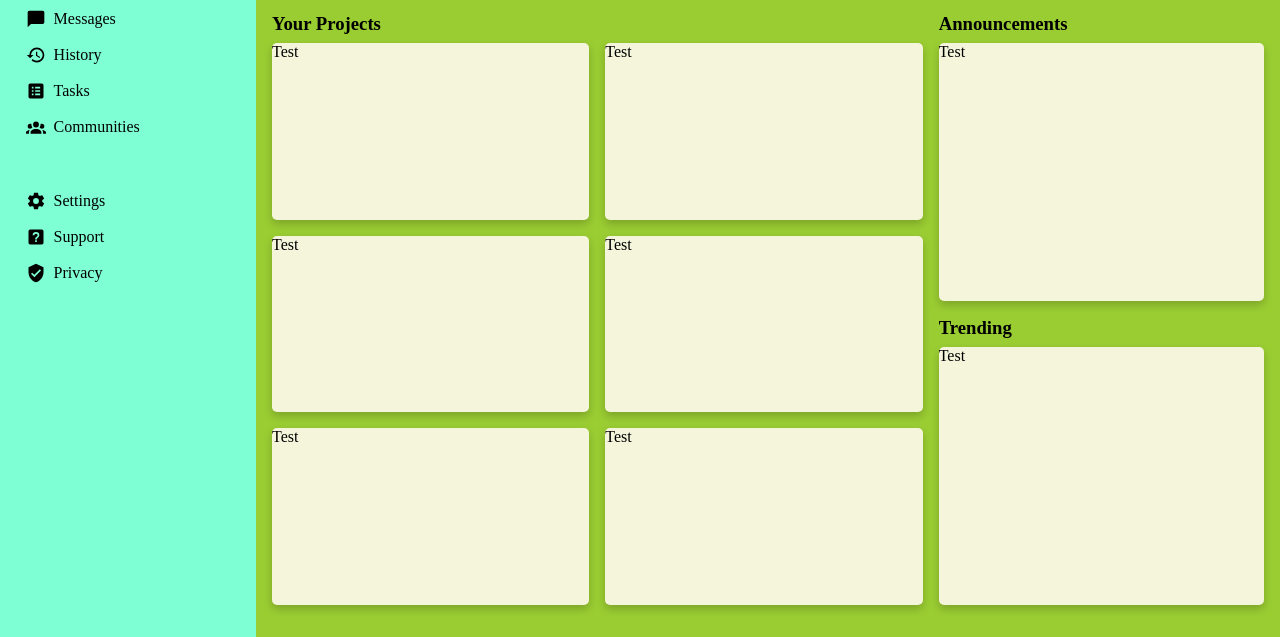
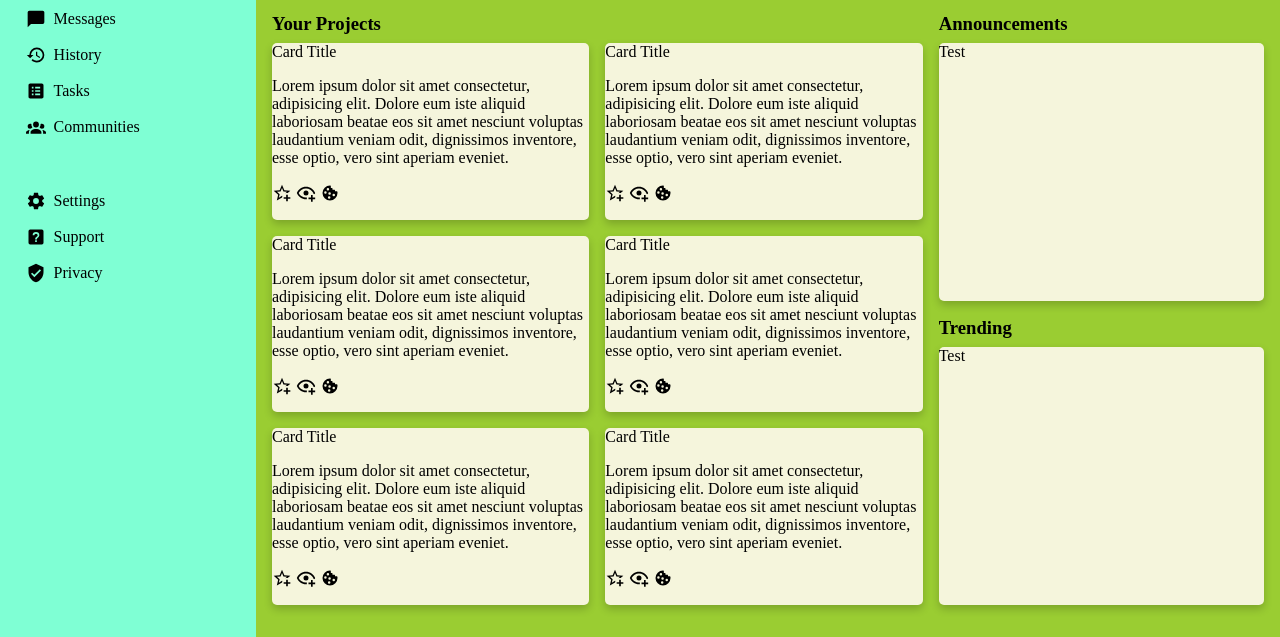
Before and after one commit to kennydn99/admin-dashboard, a plain HTML site: page index.html in a window 1280 px wide. Shown: the part 163-800 px from the top of the page. Drawn offline with Linux system fonts and the light colour scheme.

Commit message:
Add content to cards

```diff
--- a/index.html
+++ b/index.html
@@ -81,12 +81,60 @@
             <div class="project-section">
                 <h3>Your Projects</h3>
                 <div class="card-container">
-                    <div class="card">Test</div>
-                    <div class="card">Test</div>
-                    <div class="card">Test</div>
-                    <div class="card">Test</div>
-                    <div class="card">Test</div>
-                    <div class="card">Test</div>
+                    <div class="card">
+                        <span>Card Title</span>
+                        <p>Lorem ipsum dolor sit amet consectetur, adipisicing elit. Dolore eum iste aliquid laboriosam beatae eos sit amet nesciunt voluptas laudantium veniam odit, dignissimos inventore, esse optio, vero sint aperiam eveniet.</p>
+                        <div class="icon-container">
+                            <img src="icons/star-plus-outline.svg" alt="star-add-icon" class="card-icon">
+                            <img src="icons/eye-plus-outline.svg" alt="eye-add-icon" class="card-icon">
+                            <img src="icons/cookie.svg" alt="cookie-icon" class="card-icon">
+                        </div>
+                    </div>
+                    <div class="card">
+                        <span>Card Title</span>
+                        <p>Lorem ipsum dolor sit amet consectetur, adipisicing elit. Dolore eum iste aliquid laboriosam beatae eos sit amet nesciunt voluptas laudantium veniam odit, dignissimos inventore, esse optio, vero sint aperiam eveniet.</p>
+                        <div class="icon-container">
+                            <img src="icons/star-plus-outline.svg" alt="star-add-icon" class="card-icon">
+                            <img src="icons/eye-plus-outline.svg" alt="eye-add-icon" class="card-icon">
+                            <img src="icons/cookie.svg" alt="cookie-icon" class="card-icon">
+                        </div>
+                    </div>
+                    <div class="card">
+                        <span>Card Title</span>
+                        <p>Lorem ipsum dolor sit amet consectetur, adipisicing elit. Dolore eum iste aliquid laboriosam beatae eos sit amet nesciunt voluptas laudantium veniam odit, dignissimos inventore, esse optio, vero sint aperiam eveniet.</p>
+                        <div class="icon-container">
+                            <img src="icons/star-plus-outline.svg" alt="star-add-icon" class="card-icon">
+                            <img src="icons/eye-plus-outline.svg" alt="eye-add-icon" class="card-icon">
+                            <img src="icons/cookie.svg" alt="cookie-icon" class="card-icon">
+                        </div>
+                    </div>
+                    <div class="card">
+                        <span>Card Title</span>
+                        <p>Lorem ipsum dolor sit amet consectetur, adipisicing elit. Dolore eum iste aliquid laboriosam beatae eos sit amet nesciunt voluptas laudantium veniam odit, dignissimos inventore, esse optio, vero sint aperiam eveniet.</p>
+                        <div class="icon-container">
+                            <img src="icons/star-plus-outline.svg" alt="star-add-icon" class="card-icon">
+                            <img src="icons/eye-plus-outline.svg" alt="eye-add-icon" class="card-icon">
+                            <img src="icons/cookie.svg" alt="cookie-icon" class="card-icon">
+                        </div>
+                    </div>
+                    <div class="card">
+                        <span>Card Title</span>
+                        <p>Lorem ipsum dolor sit amet consectetur, adipisicing elit. Dolore eum iste aliquid laboriosam beatae eos sit amet nesciunt voluptas laudantium veniam odit, dignissimos inventore, esse optio, vero sint aperiam eveniet.</p>
+                        <div class="icon-container">
+                            <img src="icons/star-plus-outline.svg" alt="star-add-icon" class="card-icon">
+                            <img src="icons/eye-plus-outline.svg" alt="eye-add-icon" class="card-icon">
+                            <img src="icons/cookie.svg" alt="cookie-icon" class="card-icon">
+                        </div>
+                    </div>
+                    <div class="card">
+                        <span>Card Title</span>
+                        <p>Lorem ipsum dolor sit amet consectetur, adipisicing elit. Dolore eum iste aliquid laboriosam beatae eos sit amet nesciunt voluptas laudantium veniam odit, dignissimos inventore, esse optio, vero sint aperiam eveniet.</p>
+                        <div class="icon-container">
+                            <img src="icons/star-plus-outline.svg" alt="star-add-icon" class="card-icon">
+                            <img src="icons/eye-plus-outline.svg" alt="eye-add-icon" class="card-icon">
+                            <img src="icons/cookie.svg" alt="cookie-icon" class="card-icon">
+                        </div>
+                    </div>
                 </div>
             </div>
             <div class="announcements-section">
```
Also changed, not shown: icons/cookie.svg (added), icons/eye-plus-outline.svg (added), icons/star-plus-outline.svg (added).
